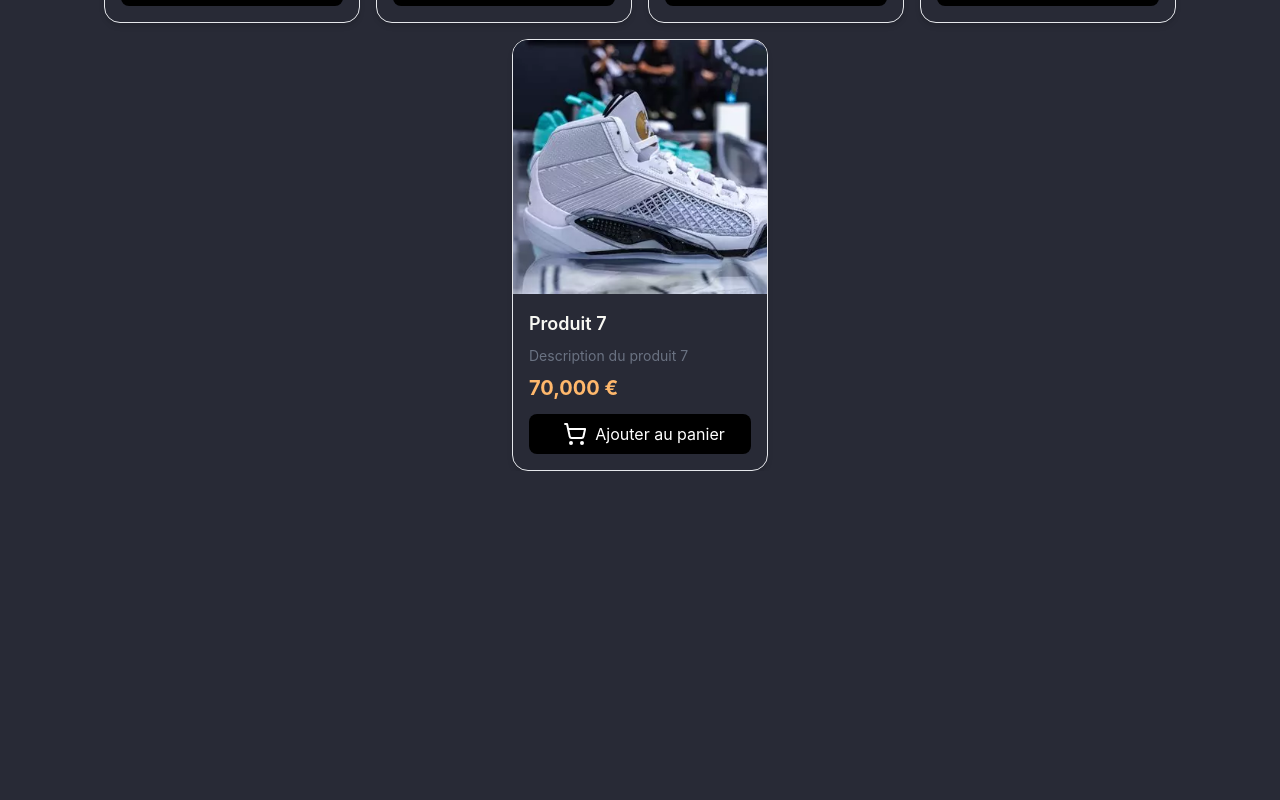
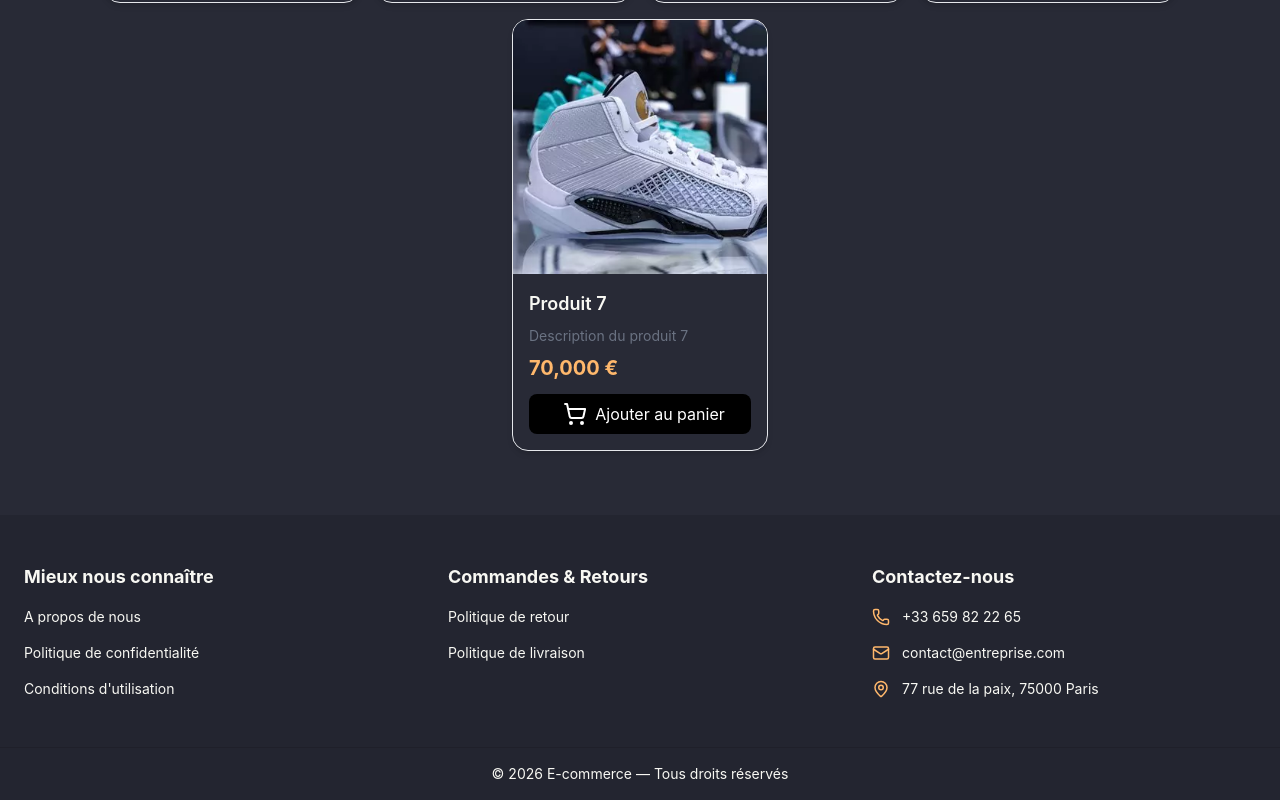
Before and after one commit to ThalesSangare/pageProduits-Responsive-React, a React (Vite) app: page / in a window 1280 px wide. Shown: the part 1417-2217 px from the top of the page. Before the commit the page ends 1888 px from the top, so only its background shows below. Built offline with nearby package versions, Linux system fonts and the light colour scheme.

Commit message:
Ajout du Footer

```diff
--- a/src/App.jsx
+++ b/src/App.jsx
@@ -1,4 +1,5 @@
 import "./App.css";
+import Footer from "./components/Footer.jsx";
 import ListeProduits from "./components/ListeProduits.jsx";
 import NavBar from "./components/NavBar.jsx";
 
@@ -7,6 +8,9 @@ function App() {
     <>
       <NavBar />
       <ListeProduits />
+      <div>
+        <Footer />
+      </div>
     </>
   );
 }
--- /dev/null
+++ b/src/components/Footer.jsx
@@ -0,0 +1,116 @@
+// function Footer() {
+//   const footertexte = [
+//     {
+//       id: 1,
+//       text: "Mieux nous connaître",
+//       liste: [
+//         "A propos de nous",
+//         "Politique de confidentialité",
+//         "Conditions d'utilisation",
+//       ],
+//     },
+//     {
+//       id: 2,
+//       text: "Commandes & Retours",
+//       liste: ["Politique de retour", "Politique de livraison"],
+//     },
+//     {
+//       id: 3,
+//       text: "Contactez-nous",
+//       liste: [
+//         "+33 659 82 22 65",
+//         "contact@entreprise.com",
+//         "77 rue de la paix, 75000 Paris",
+//       ],
+//     },
+//   ];
+//   return (
+//     <div>
+//       <div className="flex justify-center gap-8 p-8">
+//         {footertexte.map((element) => (
+//           <div key={element.id} className="flex flex-col gap-4 ">
+//             <h3>{element.text}</h3>
+//             {/* <ul> */}
+//               {element.liste.map((item, index) => (
+//                 <a href="#" key={index}>{item}</a>
+//               ))}
+//             {/* </ul> */}
+//           </div>
+//         ))}
+//       </div>
+//     </div>
+//   );
+// }
+
+// export default Footer;
+
+import { Phone, Mail, MapPin } from "lucide-react";
+
+function Footer() {
+  const footertexte = [
+    {
+      id: 1,
+      text: "Mieux nous connaître",
+      liste: [
+        "A propos de nous",
+        "Politique de confidentialité",
+        "Conditions d'utilisation",
+      ],
+    },
+    {
+      id: 2,
+      text: "Commandes & Retours",
+      liste: ["Politique de retour", "Politique de livraison"],
+    },
+  ];
+
+  return (
+    <footer className="bg-base-200 mt-16 ">
+      {/* Contenu principal */}
+      <div className="max-w-7xl mx-auto px-6 py-12 grid md:grid-cols-3 gap-10">
+        {/* Sections normales */}
+        {footertexte.map((element) => (
+          <div key={element.id} className="flex flex-col gap-4">
+            <h3 className="font-bold text-lg">{element.text}</h3>
+            {element.liste.map((item, index) => (
+              <a
+                href="#"
+                key={index}
+                className="hover:text-accent transition duration-300 text-sm"
+              >
+                {item}
+              </a>
+            ))}
+          </div>
+        ))}
+
+        {/* Section Contact  */}
+        <div className="flex flex-col gap-4">
+          <h3 className="font-bold text-lg">Contactez-nous</h3>
+
+          <div className="flex items-center gap-3 text-sm hover:text-accent transition">
+            <Phone size={18} className="text-accent" />
+            <span>+33 659 82 22 65</span>
+          </div>
+
+          <div className="flex items-center gap-3 text-sm hover:text-accent transition">
+            <Mail size={18} className="text-accent" />
+            <span>contact@entreprise.com</span>
+          </div>
+
+          <div className="flex items-center gap-3 text-sm hover:text-accent transition">
+            <MapPin size={18} className="text-accent" />
+            <span>77 rue de la paix, 75000 Paris</span>
+          </div>
+        </div>
+      </div>
+
+      {/* Barre du bas */}
+      <div className="border-t border-base-300 text-center py-4 text-sm">
+        © {new Date().getFullYear()} E-commerce — Tous droits réservés
+      </div>
+    </footer>
+  );
+}
+
+export default Footer;
--- a/src/components/ListeProduits.jsx
+++ b/src/components/ListeProduits.jsx
@@ -10,8 +10,7 @@ const produits = [
     id: 1,
     nom: "Produit 1",
     prix: 10000,
-    description:
-      "Description du produit 1, Description du produit 6Description du produit 6",
+    description: "Description du produit 1",
     image: img1,
   },
   {
--- a/src/components/NavBar.jsx
+++ b/src/components/NavBar.jsx
@@ -13,12 +13,13 @@ function NavBar() {
   // etat du menu pour gerer l'affichage sur mobile
   const [menuOuvert, setMenuOuvert] = useState(false);
   return (
-    // <div className="hidden md:flex px-6 py-4 bg-cyan-950 mb-8">
     <div className="relative max-w-7xl mx-auto flex items-center px-6 py-4 mb-8">
       {/* LOGO */}
       <div className="flex-1 flex">
         <HandCoins />
-        <h1 className="ml-2 text-sm md:text-xl text-accent font-bold">E-commerce</h1>
+        <h1 className="ml-2 text-sm md:text-xl text-accent font-bold">
+          E-commerce
+        </h1>
       </div>
 
       {/* LIENS */}
```
